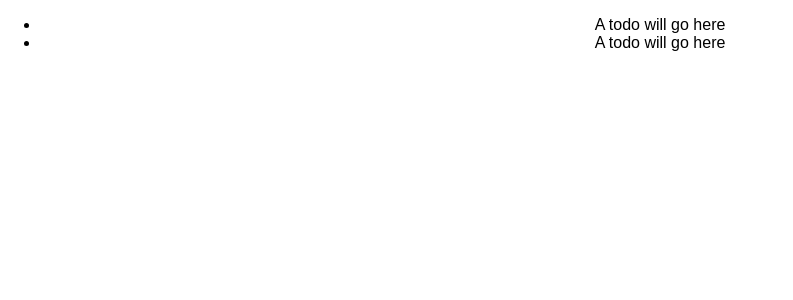
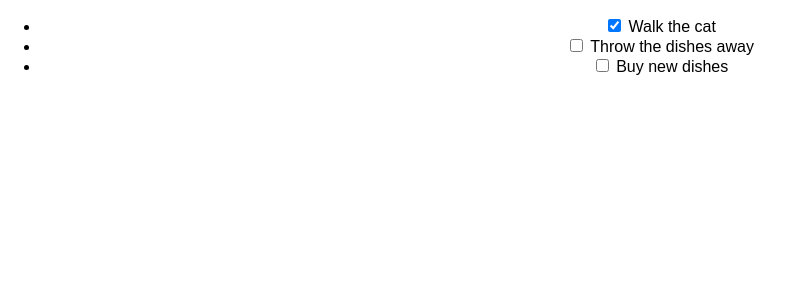
Before and after one commit to ajidone/react-to-do, a React (Create React App) app: page / in a window 1280 px wide. Shown: the top 300 px of the page, without its empty margins (0-793 px from the left). Built offline with nearby package versions, Linux system fonts and the light colour scheme.

Commit message:
checkpoint-7-todo-states completed

```diff
--- a/src/App.js
+++ b/src/App.js
@@ -3,12 +3,24 @@
 import ToDo from './components/ToDo.js'
 
 class App extends Component {
+  constructor(props) {
+    super(props);
+
+    this.state = {
+      todos: [
+        { description: 'Walk the cat', isCompleted: true },
+        { description: 'Throw the dishes away', isCompleted: false },
+        { description: 'Buy new dishes', isCompleted: false }
+      ]
+    }
+  }
   render() {
     return (
       <div className="App">
        <ul>
-        <ToDo />
-        <ToDo />
+        { this.state.todos.map( (todo, index) =>
+          <ToDo key={ index } description={ todo.description } isCompleted={ todo.isCompleted } />
+        )}
        </ul>
       </div>
     );
--- a/src/components/ToDo.js
+++ b/src/components/ToDo.js
@@ -3,7 +3,10 @@
 class ToDo extends Component {
   render() {
     return (
-      <li> A todo will go here </li>
+      <li>
+        <input type="checkbox" checked={ this.props.isCompleted } />
+        <span> { this.props.description } </span>
+      </li>
     )
   }
 }
```
